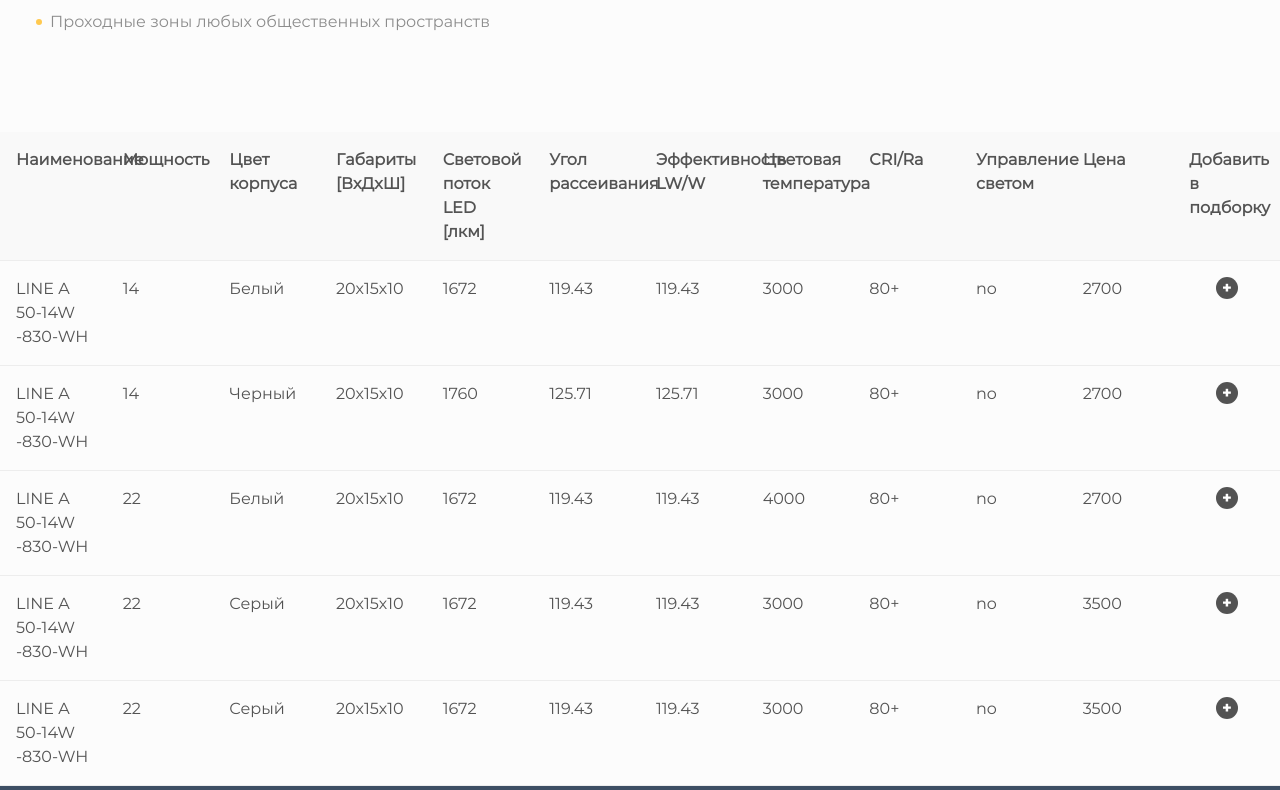
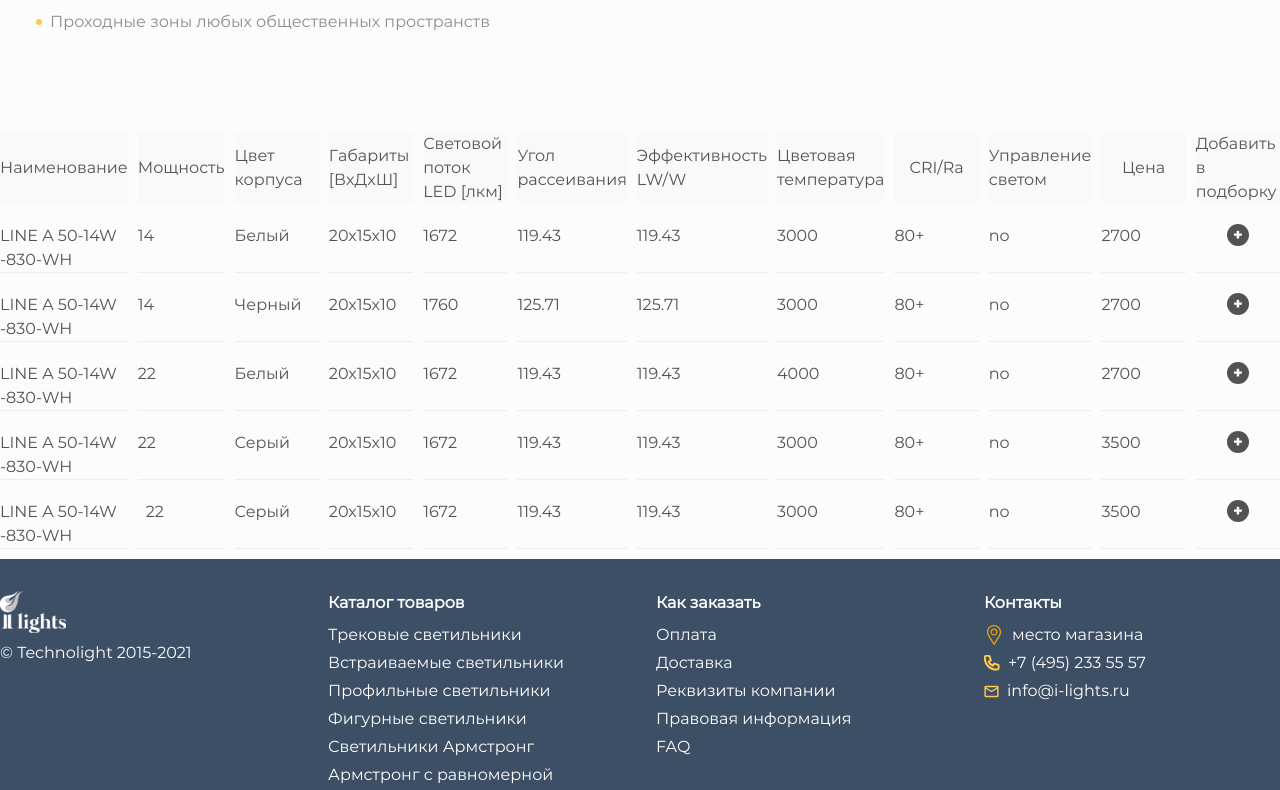
Before and after one commit to 89811421793/lamps, a Next.js app: page /card in a window 1280 px wide. Shown: the part 1303-2093 px from the top of the page. Built offline with nearby package versions, Linux system fonts and the light colour scheme.

Commit message:
черновой вариант грида

```diff
--- a/src/app/card/page.tsx
+++ b/src/app/card/page.tsx
@@ -1,5 +1,4 @@
 "use client";
-
 import Link from "next/link";
 import React, { useState } from "react";
 import Container from "../components/Container";
@@ -159,103 +158,97 @@ const Card: React.FC = () => {
         </Container>
       </div>
 
-      <div className="max-w-[1285px] mx-auto mt-10">
-        <div className="grid grid-cols-12 bg-[#F9F9F9] text-left font-bold border-b border-[#EDEDED]">
-          <div className="col-span-1 p-4">Наименование</div>
-          <div className="col-span-1 p-4">Мощность</div>
-          <div className="col-span-1 p-4">Цвет корпуса</div>
-          <div className="col-span-1 p-4">Габариты [ВxДxШ]</div>
-          <div className="col-span-1 p-4">Световой поток LED [лкм]</div>
-          <div className="col-span-1 p-4">Угол рассеивания</div>
-          <div className="col-span-1 p-4">Эффективность LW/W</div>
-          <div className="col-span-1 p-4">Цветовая температура</div>
-          <div className="col-span-1 p-4">CRI/Ra</div>
-          <div className="col-span-1 p-4">Управление светом</div>
-          <div className="col-span-1 p-4">Цена</div>
-          <div className="col-span-1 p-4">Добавить в подборку</div>
+      <div className="max-w-[1285px] mx-auto mt-10 mb-[10px]">
+        <div className="grid grid-cols-[repeat(12,1fr)] grid-rows-[repeat(6,auto)] gap-[10px] text-left ">
+          <div className='mb-[10px] bg-[#F9F9F9] grid place-items-center'>Наименование</div>
+          <div className='mb-[10px] bg-[#F9F9F9] grid place-items-center'>Мощность</div>
+          <div className='mb-[10px] bg-[#F9F9F9] grid place-items-center'>Цвет корпуса</div>
+          <div className='mb-[10px] bg-[#F9F9F9] grid place-items-center'>Габариты [ВxДxШ]</div>
+          <div className='mb-[10px] bg-[#F9F9F9] grid place-items-center'>Световой поток LED [лкм]</div>
+          <div className='mb-[10px] bg-[#F9F9F9] grid place-items-center'>Угол рассеивания</div>
+          <div className='mb-[10px] bg-[#F9F9F9] grid place-items-center'>Эффективность LW/W</div>
+          <div className='mb-[10px] bg-[#F9F9F9] grid place-items-center'>Цветовая температура</div>
+          <div className='mb-[10px] bg-[#F9F9F9] grid place-items-center'>CRI/Ra</div>
+          <div className='mb-[10px] bg-[#F9F9F9] grid place-items-center'>Управление светом</div>
+          <div className='mb-[10px] bg-[#F9F9F9] grid place-items-center'>Цена</div>
+          <div className='mb-[10px] bg-[#F9F9F9] grid place-items-center'>Добавить в подборку</div>
+
+          <div className='border-b border-[#EDEDED] mb-[10px]'>LINE A 50-14W -830-WH</div>
+          <div className='border-b border-[#EDEDED] mb-[10px]'>14</div>
+          <div className='border-b border-[#EDEDED] mb-[10px]'>Белый</div>
+          <div className='border-b border-[#EDEDED] mb-[10px]'>20х15х10</div>
+          <div className='border-b border-[#EDEDED] mb-[10px]'>1672</div>
+          <div className='border-b border-[#EDEDED] mb-[10px]'>119.43</div>
+          <div className='border-b border-[#EDEDED] mb-[10px]'>119.43</div>
+          <div className='border-b border-[#EDEDED] mb-[10px]'>3000</div>
+          <div className='border-b border-[#EDEDED] mb-[10px]'>80+</div>
+          <div className='border-b border-[#EDEDED] mb-[10px]'>no</div>
+          <div className='border-b border-[#EDEDED] mb-[10px]'>2700</div>
+          <div className="flex justify-center border-b border-[#EDEDED] mb-[10px]">
+            <button className="w-[22px] h-[22px] bg-[var(--darkgrey)] rounded-full relative btn"></button>
           </div>
 
-        <div className="grid grid-cols-12 border-b border-[#EDEDED]">
-          <div className="col-span-1 p-4">LINE A 50-14W -830-WH</div>
-          <div className="col-span-1 p-4">14</div>
-          <div className="col-span-1 p-4">Белый</div>
-          <div className="col-span-1 p-4">20х15х10</div>
-          <div className="col-span-1 p-4">1672</div>
-          <div className="col-span-1 p-4">119.43</div>
-          <div className="col-span-1 p-4">119.43</div>
-          <div className="col-span-1 p-4">3000</div>
-          <div className="col-span-1 p-4">80+</div>
-          <div className="col-span-1 p-4">no</div>
-          <div className="col-span-1 p-4">2700</div>
-          <div className="col-span-1 p-4 flex justify-center">
+
+          <div className='border-b border-[#EDEDED] mb-[10px]'>LINE A 50-14W -830-WH</div>
+          <div className='border-b border-[#EDEDED] mb-[10px]'>14</div>
+          <div className='border-b border-[#EDEDED] mb-[10px]'>Черный</div>
+          <div className='border-b border-[#EDEDED] mb-[10px]'>20х15х10</div>
+          <div className='border-b border-[#EDEDED] mb-[10px]'>1760</div>
+          <div className='border-b border-[#EDEDED] mb-[10px]'>125.71</div>
+          <div className='border-b border-[#EDEDED] mb-[10px]'>125.71</div>
+          <div className='border-b border-[#EDEDED] mb-[10px]'>3000</div>
+          <div className='border-b border-[#EDEDED] mb-[10px]'>80+</div>
+          <div className='border-b border-[#EDEDED] mb-[10px]'>no</div>
+          <div className='border-b border-[#EDEDED] mb-[10px]'>2700</div>
+          <div className="flex justify-center border-b border-[#EDEDED] mb-[10px]">
             <button className="w-[22px] h-[22px] bg-[var(--darkgrey)] rounded-full relative btn"></button>
           </div>
+
+
+          <div className='border-b border-[#EDEDED] mb-[10px]'>LINE A 50-14W -830-WH</div>
+          <div className='border-b border-[#EDEDED] mb-[10px]'>22</div>
+          <div className='border-b border-[#EDEDED] mb-[10px]'>Белый</div>
+          <div className='border-b border-[#EDEDED] mb-[10px]'>20х15х10</div>
+          <div className='border-b border-[#EDEDED] mb-[10px]'>1672</div>
+          <div className='border-b border-[#EDEDED] mb-[10px]'>119.43</div>
+          <div className='border-b border-[#EDEDED] mb-[10px]'>119.43</div>
+          <div className='border-b border-[#EDEDED] mb-[10px]'>4000</div>
+          <div className='border-b border-[#EDEDED] mb-[10px]'>80+</div>
+          <div className='border-b border-[#EDEDED] mb-[10px]'>no</div>
+          <div className='border-b border-[#EDEDED] mb-[10px]'>2700</div>
+          <div className="flex justify-center border-b border-[#EDEDED] mb-[10px]">
+            <button className="w-[22px] h-[22px] bg-[var(--darkgrey)] rounded-full relative btn"></button>
           </div>
 
-        <div className="grid grid-cols-12 border-b border-[#EDEDED]">
-          <div className="col-span-1 p-4">LINE A 50-14W -830-WH</div>
-          <div className="col-span-1 p-4">14</div>
-          <div className="col-span-1 p-4">Черный</div>
-          <div className="col-span-1 p-4">20х15х10</div>
-          <div className="col-span-1 p-4">1760</div>
-          <div className="col-span-1 p-4">125.71</div>
-          <div className="col-span-1 p-4">125.71</div>
-          <div className="col-span-1 p-4">3000</div>
-          <div className="col-span-1 p-4">80+</div>
-          <div className="col-span-1 p-4">no</div>
-          <div className="col-span-1 p-4">2700</div>
-          <div className="col-span-1 p-4 flex justify-center">
+
+          <div className='border-b border-[#EDEDED] mb-[10px]'>LINE A 50-14W -830-WH</div>
+          <div className='border-b border-[#EDEDED] mb-[10px]'>22</div>
+          <div className='border-b border-[#EDEDED] mb-[10px]'>Серый</div>
+          <div className='border-b border-[#EDEDED] mb-[10px]'>20х15х10</div>
+          <div className='border-b border-[#EDEDED] mb-[10px]'>1672</div>
+          <div className='border-b border-[#EDEDED] mb-[10px]'>119.43</div>
+          <div className='border-b border-[#EDEDED] mb-[10px]'>119.43</div>
+          <div className='border-b border-[#EDEDED] mb-[10px]'>3000</div>
+          <div className='border-b border-[#EDEDED] mb-[10px]'>80+</div>
+          <div className='border-b border-[#EDEDED] mb-[10px]'>no</div>
+          <div className='border-b border-[#EDEDED] mb-[10px]'>3500</div>
+          <div className="flex justify-center border-b border-[#EDEDED] mb-[10px]">
             <button className="w-[22px] h-[22px] bg-[var(--darkgrey)] rounded-full relative btn"></button>
           </div>
-        </div>
 
-        <div className="grid grid-cols-12 border-b border-[#EDEDED]">
-          <div className="col-span-1 p-4">LINE A 50-14W -830-WH</div>
-          <div className="col-span-1 p-4">22</div>
-          <div className="col-span-1 p-4">Белый</div>
-          <div className="col-span-1 p-4">20х15х10</div>
-          <div className="col-span-1 p-4">1672</div>
-          <div className="col-span-1 p-4">119.43</div>
-          <div className="col-span-1 p-4">119.43</div>
-          <div className="col-span-1 p-4">4000</div>
-          <div className="col-span-1 p-4">80+</div>
-          <div className="col-span-1 p-4">no</div>
-          <div className="col-span-1 p-4">2700</div>
-          <div className="col-span-1 p-4 flex justify-center">
-          <button className="w-[22px] h-[22px] bg-[var(--darkgrey)] rounded-full relative btn"></button>
-          </div>
-        </div>
 
-        <div className="grid grid-cols-12 border-b border-[#EDEDED]">
-          <div className="col-span-1 p-4">LINE A 50-14W -830-WH</div>
-          <div className="col-span-1 p-4">22</div>
-          <div className="col-span-1 p-4">Серый</div>
-          <div className="col-span-1 p-4">20х15х10</div>
-          <div className="col-span-1 p-4">1672</div>
-          <div className="col-span-1 p-4">119.43</div>
-          <div className="col-span-1 p-4">119.43</div>
-          <div className="col-span-1 p-4">3000</div>
-          <div className="col-span-1 p-4">80+</div>
-          <div className="col-span-1 p-4">no</div>
-          <div className="col-span-1 p-4">3500</div>
-          <div className="col-span-1 p-4 flex justify-center">
-            <button className="w-[22px] h-[22px] bg-[var(--darkgrey)] rounded-full relative btn"></button>
-          </div>
-        </div>
-
-        <div className="grid grid-cols-12 border-b border-[#EDEDED]">
-          <div className="col-span-1 p-4">LINE A 50-14W -830-WH</div>
-          <div className="col-span-1 p-4">22</div>
-          <div className="col-span-1 p-4">Серый</div>
-          <div className="col-span-1 p-4">20х15х10</div>
-          <div className="col-span-1 p-4">1672</div>
-          <div className="col-span-1 p-4">119.43</div>
-          <div className="col-span-1 p-4">119.43</div>
-          <div className="col-span-1 p-4">3000</div>
-          <div className="col-span-1 p-4">80+</div>
-          <div className="col-span-1 p-4">no</div>
-          <div className="col-span-1 p-4">3500</div>
-          <div className="col-span-1 p-4 flex justify-center">
+          <div className='border-b border-[#EDEDED]'>LINE A 50-14W -830-WH</div>
+          <div className='border-b border-[#EDEDED] px-2'>22</div>
+          <div className='border-b border-[#EDEDED]'>Серый</div>
+          <div className='border-b border-[#EDEDED]'>20х15х10</div>
+          <div className='border-b border-[#EDEDED]'>1672</div>
+          <div className='border-b border-[#EDEDED]'>119.43</div>
+          <div className='border-b border-[#EDEDED]'>119.43</div>
+          <div className='border-b border-[#EDEDED]'>3000</div>
+          <div className='border-b border-[#EDEDED]'>80+</div>
+          <div className='border-b border-[#EDEDED]'>no</div>
+          <div className='border-b border-[#EDEDED]'>3500</div>
+          <div className="flex justify-center border-b border-[#EDEDED]">
             <button className="w-[22px] h-[22px] bg-[var(--darkgrey)] rounded-full relative btn"></button>
           </div>
         </div>
```
Lines whose indentation alone changed are shown as unchanged.
